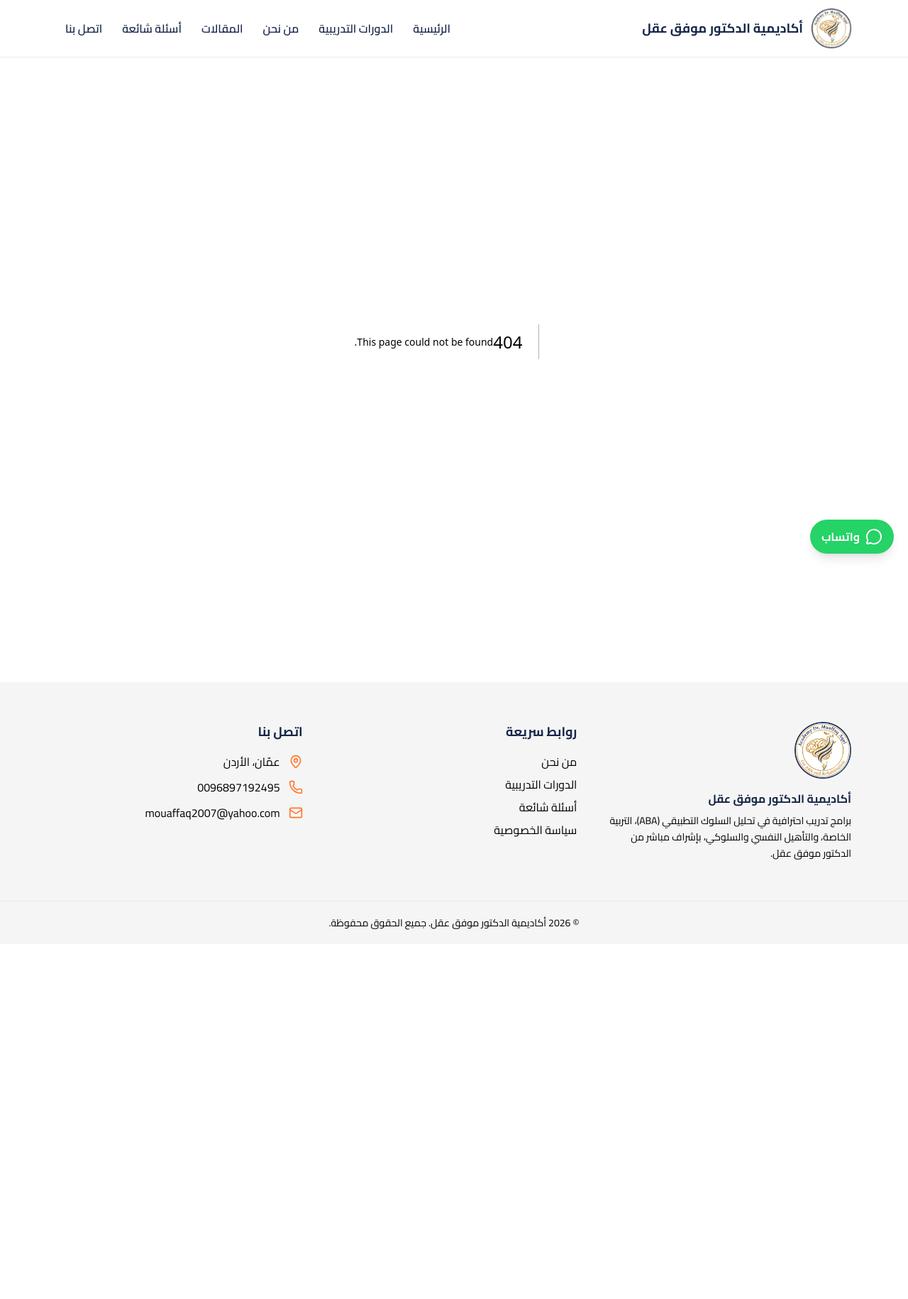
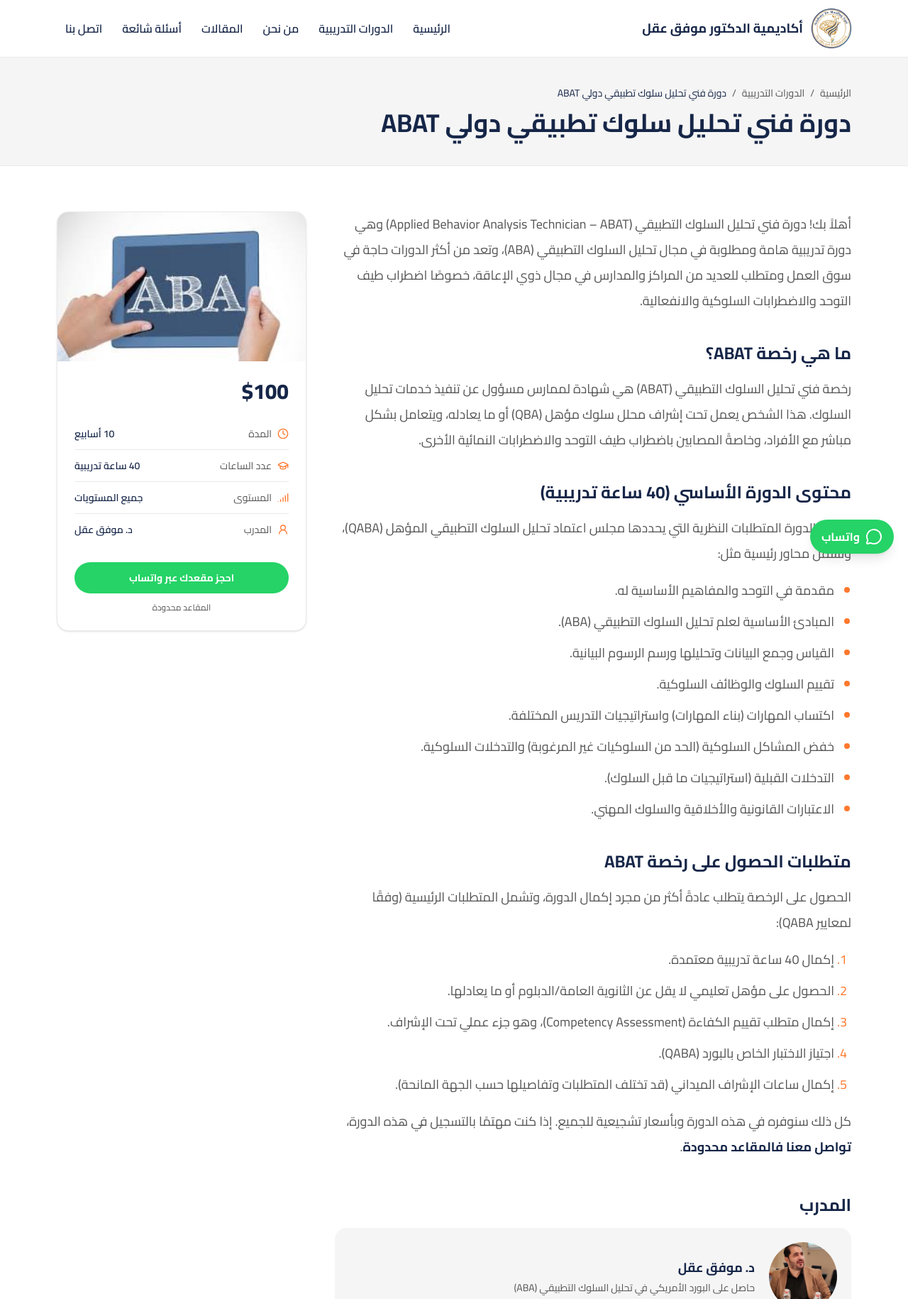
Before and after one commit to ashrafjr-n/aqelacademy, a Next.js app: page /courses/abat in a window 1280 px wide. Before the commit this address had no page. Shown: the top 1830 px of the page at 71% size. Before the commit the page ends 1330 px from the top, so only its background shows below. Built offline with nearby package versions, Linux system fonts and the light colour scheme.

Commit message:
add course details page V4.4

```diff
--- /dev/null
+++ b/src/app/courses/[slug]/page.tsx
@@ -0,0 +1,41 @@
+import type { Metadata } from "next";
+import { notFound } from "next/navigation";
+import { CourseSummaryCard } from "@/components/courses/course-summary-card";
+import { InstructorCard } from "@/components/courses/instructor-card";
+import { PageHeader } from "@/components/ui/page-header";
+import { RichText } from "@/components/ui/rich-text";
+import { courses, getCourse } from "@/content/courses";
+
+export const dynamicParams = false;
+
+export function generateStaticParams() {
+  return courses.map((course) => ({ slug: course.slug }));
+}
+
+export async function generateMetadata({ params }: PageProps<"/courses/[slug]">): Promise<Metadata> {
+  const { slug } = await params;
+  const course = getCourse(slug);
+  return course ? { title: course.title, description: course.excerpt } : {};
+}
+
+export default async function CoursePage({ params }: PageProps<"/courses/[slug]">) {
+  const { slug } = await params;
+  const course = getCourse(slug);
+  if (!course) notFound();
+
+  return (
+    <>
+      <PageHeader title={course.title} parents={[{ href: "/courses", label: "الدورات التدريبية" }]} />
+      <div className="container-site grid gap-10 py-16 lg:grid-cols-[1fr_22rem]">
+        <aside className="lg:sticky lg:top-28 lg:order-2 lg:self-start">
+          <CourseSummaryCard course={course} />
+        </aside>
+        <div>
+          <RichText blocks={course.body} />
+          <h2 className="mt-12 mb-4 text-2xl font-bold text-ink">المدرب</h2>
+          <InstructorCard instructor={course.instructor} />
+        </div>
+      </div>
+    </>
+  );
+}
```
